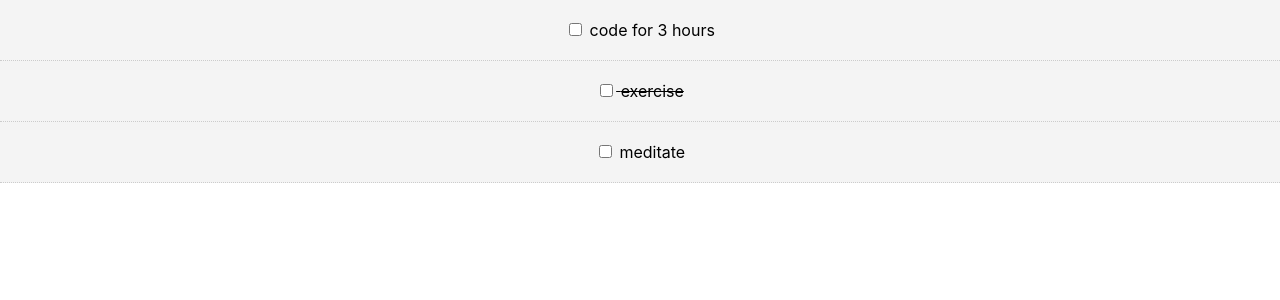
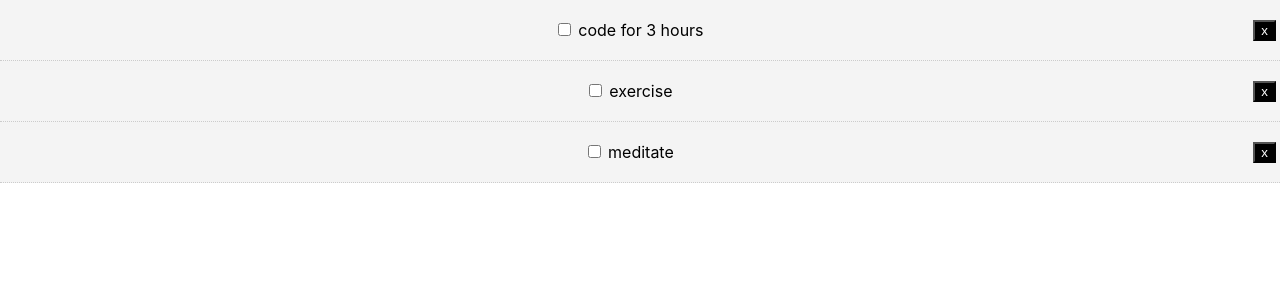
Before and after one commit to Mirtau/timeman, a React app: page / in a window 1280 px wide. Shown: the top 300 px of the page. Built offline with nearby package versions, Linux system fonts and the light colour scheme.

Commit message:
delete button added

```diff
--- a/src/App.js
+++ b/src/App.js
@@ -13,7 +13,7 @@ class App extends Component {
       {
         id: 2,
         title: 'exercise',
-        completed: true
+        completed: false
       },
       {
         id: 3,
--- a/src/components/TodoItem.js
+++ b/src/components/TodoItem.js
@@ -20,6 +20,7 @@ class TodoItem extends Component {
           <input type="checkbox" onChange={this.props.markComplete.bind
             (this, id)} /> {'  '}
           { title }
+          <button style={btnStyle}>x</button>
         </p>
       </div>
     );
@@ -28,5 +29,9 @@ class TodoItem extends Component {
 TodoItem.propTypes = {
   todo: PropTypes.object.isRequired
 };
-
+const btnStyle = {
+  background: '#000000',
+  color: '#fff',
+  float: 'right',
+};
 export default TodoItem;
```
